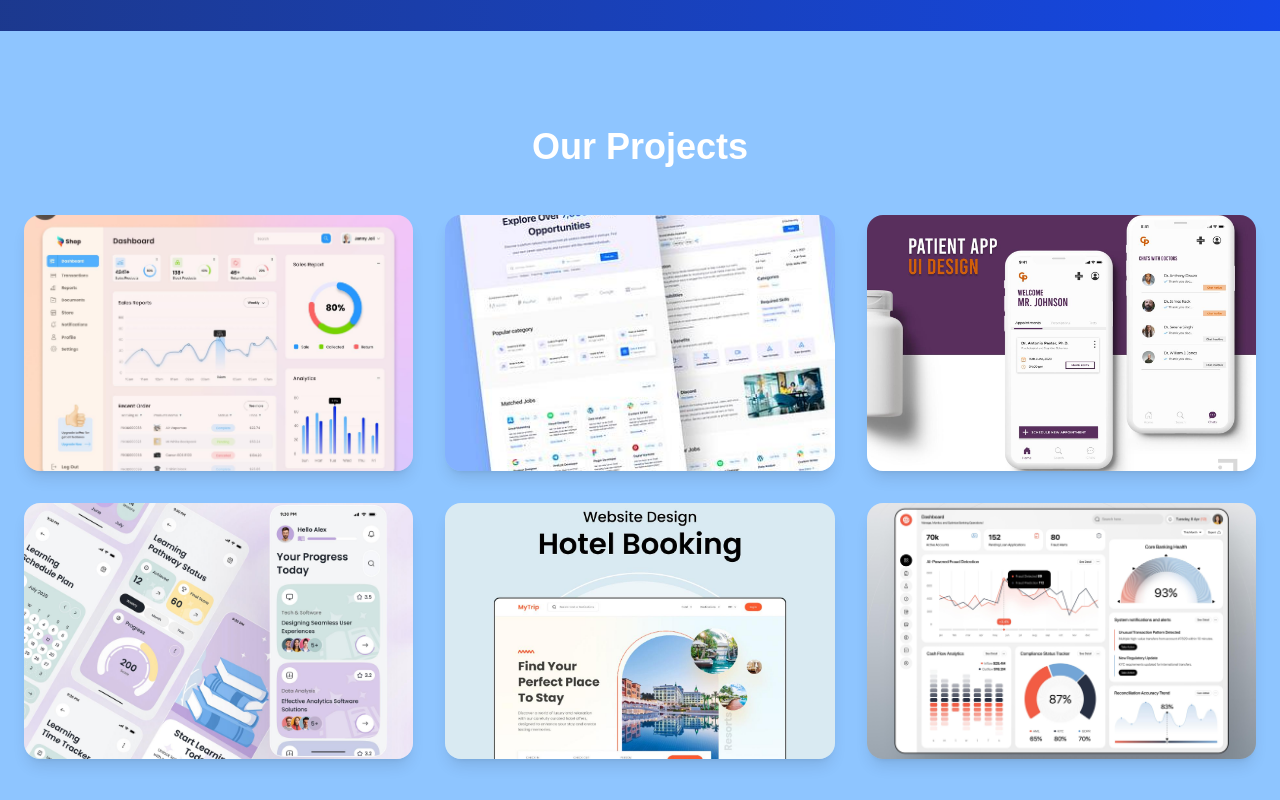
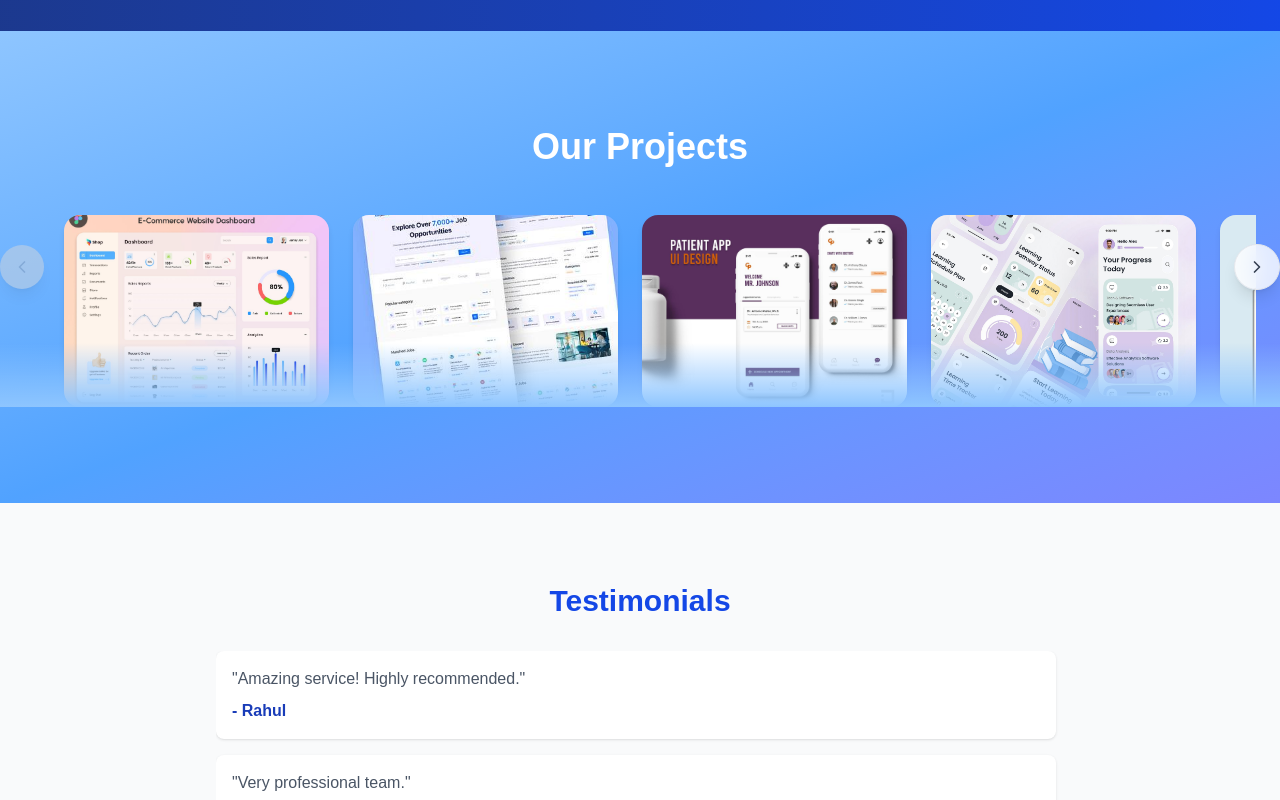
Before and after one commit to vijitibu/nexora-solutions-landing-page, a Next.js app: page / in a window 1280 px wide. Shown: the part 2320-3120 px from the top of the page. Built offline with nearby package versions, Linux system fonts and the light colour scheme.

Commit message:
Updated projects view with shared button

```diff
--- a/package.json
+++ b/package.json
@@ -10,6 +10,7 @@
   },
   "dependencies": {
     "framer-motion": "^12.38.0",
+    "lucide-react": "^1.14.0",
     "next": "16.2.4",
     "react": "19.2.4",
     "react-dom": "19.2.4"
--- a/src/components/sections/Contact.tsx
+++ b/src/components/sections/Contact.tsx
@@ -1,6 +1,6 @@
 export default function Contact() {
   return (
-    <section className="py-20 text-center bg-gradient-to-br from-indigo-100 to-blue-100 scroll-mt-24">
+    <section className="py-20 text-center bg-linear-to-br from-indigo-100 to-blue-100 scroll-mt-24">
       <h2 className="text-3xl font-bold text-black mb-6">Contact Us</h2>
 
       <form className="max-w-md mx-auto space-y-4">
--- a/src/components/sections/Portfolio.tsx
+++ b/src/components/sections/Portfolio.tsx
@@ -1,8 +1,52 @@
-// src/components/sections/Portfolio.tsx
 "use client";
 
+import { useEffect, useRef, useState } from "react";
 import Image from "next/image";
-import { motion } from "framer-motion";
+import SliderButton from "@/components/ui/SliderButton";
+
+export default function Portfolio() {
+  const scrollRef = useRef<HTMLDivElement>(null);
+
+  const [canScrollLeft, setCanScrollLeft] = useState(false);
+  const [canScrollRight, setCanScrollRight] = useState(true);
+
+  // Scroll handler
+  const scroll = (direction: "left" | "right") => {
+    if (!scrollRef.current) return;
+
+    scrollRef.current.scrollBy({
+      left: direction === "left" ? -300 : 300,
+      behavior: "smooth",
+    });
+
+    // slight delay to update state after scroll
+    setTimeout(checkScroll, 300);
+  };
+
+  // Check scroll position
+  const checkScroll = () => {
+    const el = scrollRef.current;
+    if (!el) return;
+
+    const { scrollLeft, scrollWidth, clientWidth } = el;
+
+    setCanScrollLeft(scrollLeft > 0);
+    setCanScrollRight(scrollLeft < scrollWidth - clientWidth - 5);
+  };
+
+  // Initial check
+  useEffect(() => {
+    checkScroll();
+  }, []);
+
+  // Listen to scroll
+  useEffect(() => {
+    const el = scrollRef.current;
+    if (!el) return;
+
+    el.addEventListener("scroll", checkScroll);
+    return () => el.removeEventListener("scroll", checkScroll);
+  }, []);
 
   const projects = [
     { id: 1, title: "E-Commerce Platform", img: "/project1.jpeg" },
@@ -10,64 +54,81 @@ const projects = [
     { id: 3, title: "Healthcare Dashboard", img: "/project3.jpeg" },
     { id: 4, title: "Learning Management", img: "/project4.jpeg" },
     { id: 5, title: "Travel Booking App", img: "/project5.jpeg" },
-  { id: 6, title: "Finance Analytics", img: "/project6.jpeg" },
   ];
 
-// container animation (stagger)
-const container = {
-  hidden: {},
-  show: {
-    transition: {
-      staggerChildren: 0.15,
-    },
-  },
-};
+  return (
+    <section
+      id="projects"
+      className="py-24 bg-linear-to-br from-blue-300 via-blue-400 to-indigo-400"
+    >
+      <div className="max-w-7xl mx-auto px-6 relative">
+        {/* Heading */}
+        <h2 className="text-4xl font-bold text-white text-center mb-12">
+          Our Projects
+        </h2>
 
-// each card animation
-const item = {
-  hidden: { opacity: 0, y: 40 },
-  show: { opacity: 1, y: 0 },
-};
+        {/* Buttons with disable */}
+        <SliderButton
+          direction="left"
+          onClickAction={() => scroll("left")}
+          disabled={!canScrollLeft}
+        />
+        <SliderButton
+          direction="right"
+          onClickAction={() => scroll("right")}
+          disabled={!canScrollRight}
+        />
 
-export default function Portfolio() {
-  return (
-    <section id="projects" className="py-24 bg-blue-300 text-white">
-      <div className="max-w-7xl mx-auto px-6 text-center">
-        {/* Heading */}
-        <h2 className="text-4xl font-bold text-white mb-12">Our Projects</h2>
-
-        {/* Grid */}
-        <motion.div
-          variants={container}
-          initial="hidden"
-          whileInView="show"
-          viewport={{ once: true }}
-          className="grid md:grid-cols-3 gap-8"
+        {/* Scroll Container */}
+        <div
+          ref={scrollRef}
+          className="flex gap-6 overflow-x-auto scroll-smooth no-scrollbar px-10"
         >
           {projects.map((project) => (
-            <motion.div
+            <div
               key={project.id}
-              variants={item}
-              className="relative group overflow-hidden rounded-2xl shadow-lg"
+              className="
+                min-w-[80%]
+                sm:min-w-[45%]
+                md:min-w-[30%]
+                lg:min-w-[23%]
+                relative group rounded-2xl overflow-hidden
+                bg-white/10 backdrop-blur-md
+                shadow-md hover:shadow-2xl
+                transition duration-500 hover:scale-[1.03]
+              "
             >
-              {/* Image */}
               <Image
                 src={project.img}
                 alt={project.title}
-                width={400}
-                height={250}
-                className="object-cover w-full h-64 group-hover:scale-110 transition duration-500"
+                width={300}
+                height={180}
+                className="
+                  w-full h-44 md:h-48 object-cover
+                  transition duration-500 group-hover:scale-110
+                "
               />
 
               {/* Overlay */}
-              <div className="absolute inset-0 bg-black/60 opacity-0 group-hover:opacity-100 transition flex items-center justify-center">
-                <h3 className="text-lg font-semibold text-white">
+              <div
+                className="
+                  absolute inset-0
+                  bg-linear-to-t from-black/70 via-black/30 to-transparent
+                  opacity-0 group-hover:opacity-100
+                  transition duration-500
+                  flex items-end p-4
+                "
+              >
+                <h3 className="text-white font-semibold text-sm md:text-base">
                   {project.title}
                 </h3>
               </div>
-            </motion.div>
+            </div>
           ))}
-        </motion.div>
+        </div>
+
+        {/* Bottom fade */}
+        <div className="pointer-events-none absolute bottom-0 left-0 w-full h-16 bg-linear-to-t from-blue-300 to-transparent" />
       </div>
     </section>
   );
--- a/src/components/sections/Testimonials.tsx
+++ b/src/components/sections/Testimonials.tsx
@@ -36,7 +36,7 @@ export default function Testimonials() {
               key={index}
               className="bg-white p-4 rounded-lg shadow text-left"
             >
-              <p className="text-gray-600">"{item.text}"</p>
+              <p className="text-gray-600">{`"${item.text}"`}</p>
               <p className="mt-2 font-semibold text-blue-800">- {item.name}</p>
             </div>
           ))}
--- /dev/null
+++ b/src/components/ui/SliderButton.tsx
@@ -0,0 +1,36 @@
+"use client";
+
+import { ChevronLeft, ChevronRight } from "lucide-react";
+
+type Props = {
+  direction: "left" | "right";
+  onClickAction: () => void;
+  disabled?: boolean;
+};
+
+export default function SliderButton({
+  direction,
+  onClickAction,
+  disabled,
+}: Props) {
+  const isLeft = direction === "left";
+
+  return (
+    <button
+      onClick={!disabled ? onClickAction : undefined}
+      disabled={disabled}
+      className={`absolute top-1/2 -translate-y-1/2 z-10
+        ${isLeft ? "left-2 md:left-0" : "right-2 md:right-0"}
+        p-3 rounded-full shadow-lg transition-all duration-300
+
+        ${
+          disabled
+            ? "bg-gray-300 text-gray-400 cursor-not-allowed opacity-50"
+            : "bg-white/80 backdrop-blur-md border border-gray-200 text-gray-700 hover:bg-gradient-to-r hover:from-blue-600 hover:to-purple-600 hover:text-white"
+        }
+      `}
+    >
+      {isLeft ? <ChevronLeft size={20} /> : <ChevronRight size={20} />}
+    </button>
+  );
+}
```
Also changed, not shown: 1 other file (tests, documents, lock files or other folders). Lines whose indentation alone changed are shown as unchanged.
